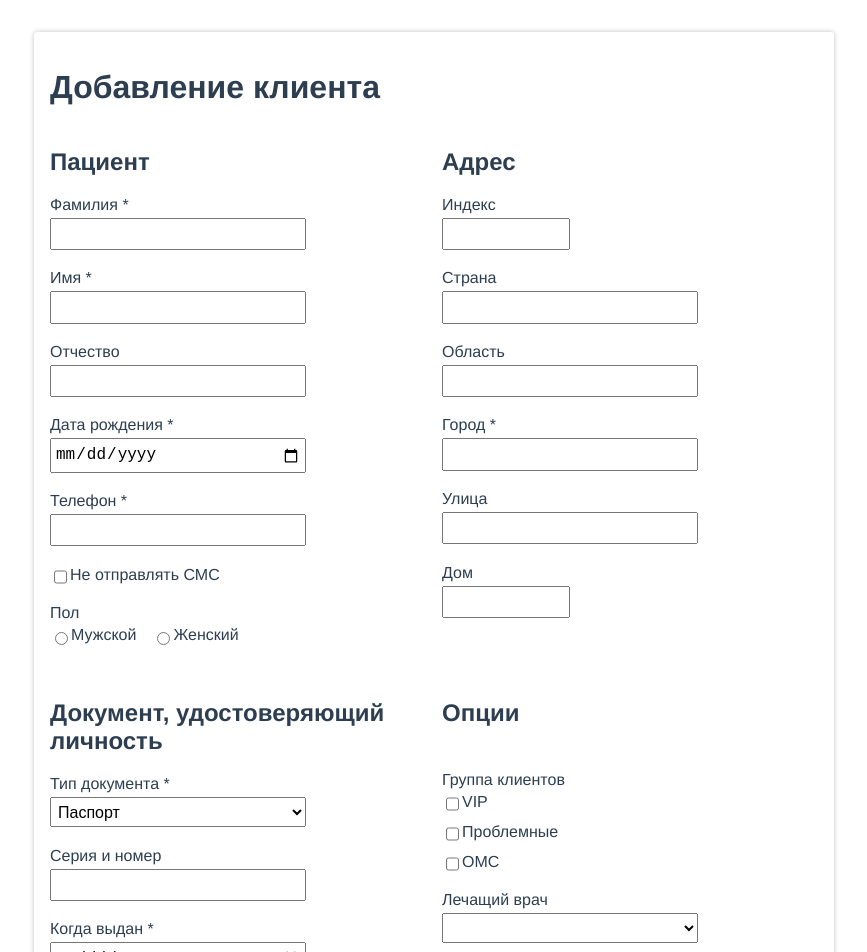
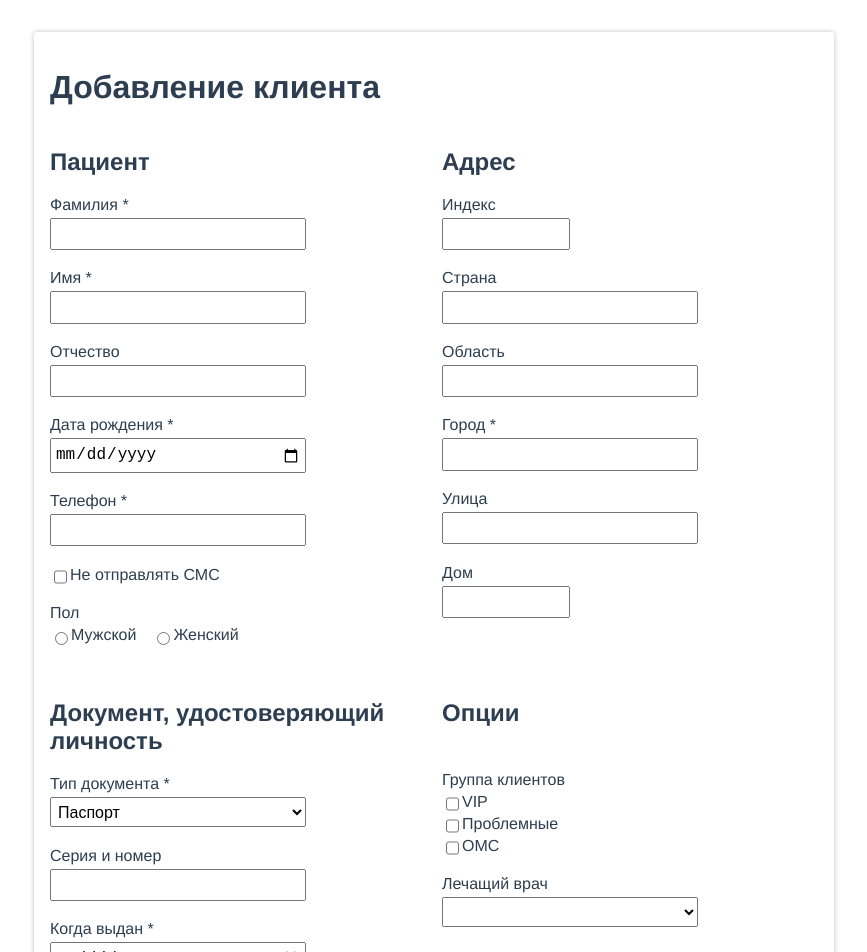
Before and after one commit to ksenkso/medods-client-form, a Vue app: page / in a window 1280 px wide. Shown: the top 952 px of the page, without its empty margins (206-1073 px from the left). Built offline with nearby package versions, Linux system fonts and the light colour scheme.

Commit message:
feature: added .options-group

```diff
--- a/src/components/form/ClientForm.vue
+++ b/src/components/form/ClientForm.vue
@@ -61,8 +61,8 @@
             </MaskedInput>
             <Checkbox id="no-sms" name="no-sms" v-model="$v.noSMS.$model" value="no-sms"
                       label="Не отправлять СМС"></Checkbox>
-            <div class="input">
-              <p class="input__label">Пол</p>
+            <div class="options-group">
+              <div class="options-group__name">Пол</div>
               <div class="input-group input-group_row input-group_condensed">
                 <RadioButton v-model="$v.person.sex.$model" value="male" name="sex" id="sex-male" label="Мужской"></RadioButton>
                 <RadioButton v-model="$v.person.sex.$model" value="female" name="sex" id="sex-female" label="Женский"></RadioButton>
@@ -117,11 +117,14 @@
         </div>
         <div class="col">
           <h2 class="input-group__title">Опции</h2>
-          <div class="input__label">Группа клиентов</div>
-          <div class="input-group input-group_list">
+          <div class="options-group">
+            <div class="options-group__name">Группа клиентов</div>
             <Checkbox v-model="$v.medical.group.$model" value="vip" name="medical-group" id="group-vip" label="VIP"></Checkbox>
             <Checkbox v-model="$v.medical.group.$model" value="problem" name="medical-group" id="group-problem" label="Проблемные"></Checkbox>
             <Checkbox v-model="$v.medical.group.$model" value="oms" name="medical-group" id="group-oms" label="ОМС"></Checkbox>
+          </div>
+          <div class="input-group input-group_list">
+
           </div>
           <Select
               v-model="$v.medical.doctor.$model"
--- a/src/styles/_input-group.scss
+++ b/src/styles/_input-group.scss
@@ -75,3 +75,11 @@
     row-gap: .5rem;
   }
 }
+.options-group {
+  &__name {
+    margin-bottom: .25rem;
+  }
+  &_row {
+    display: flex;
+  }
+}
```
